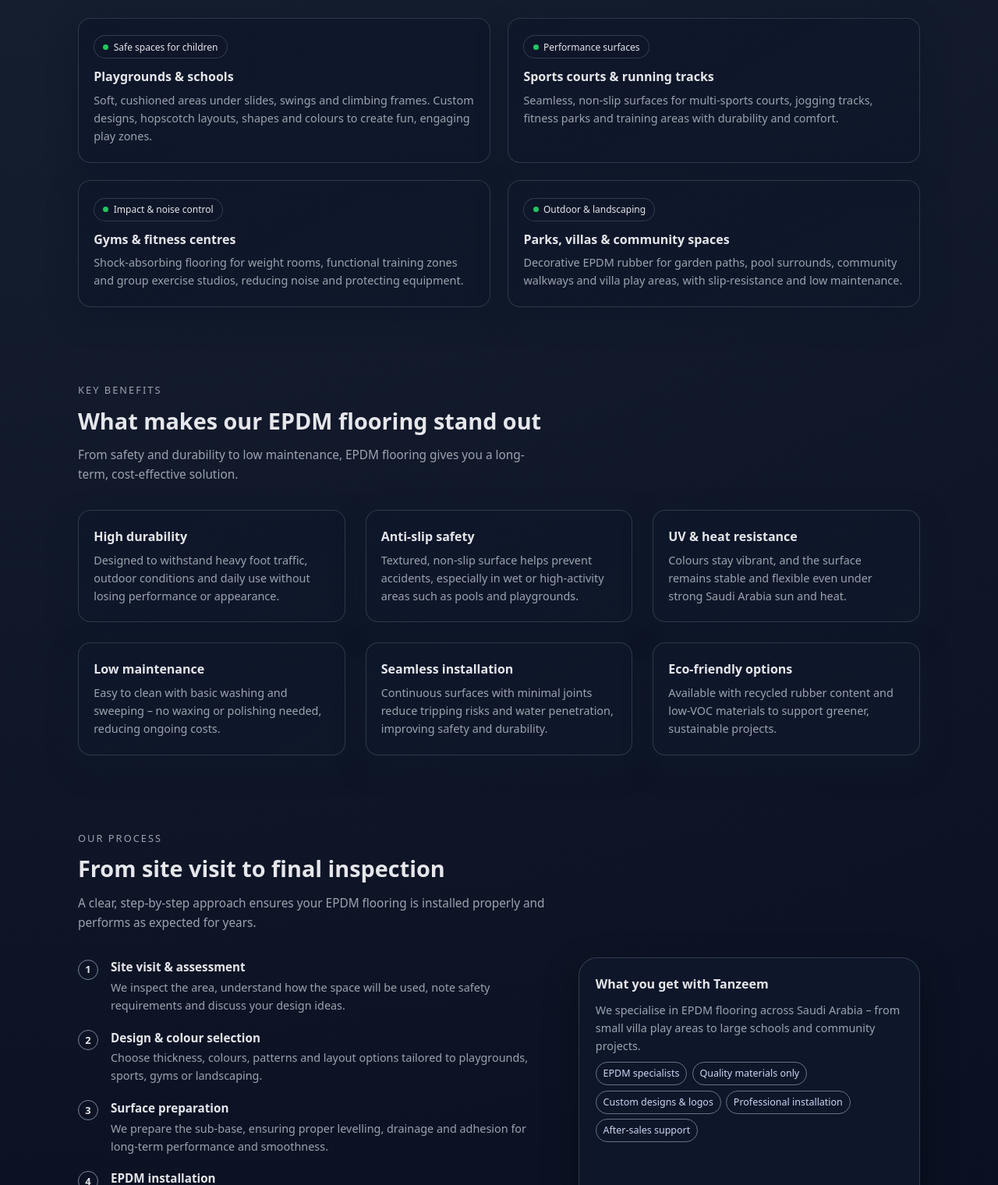
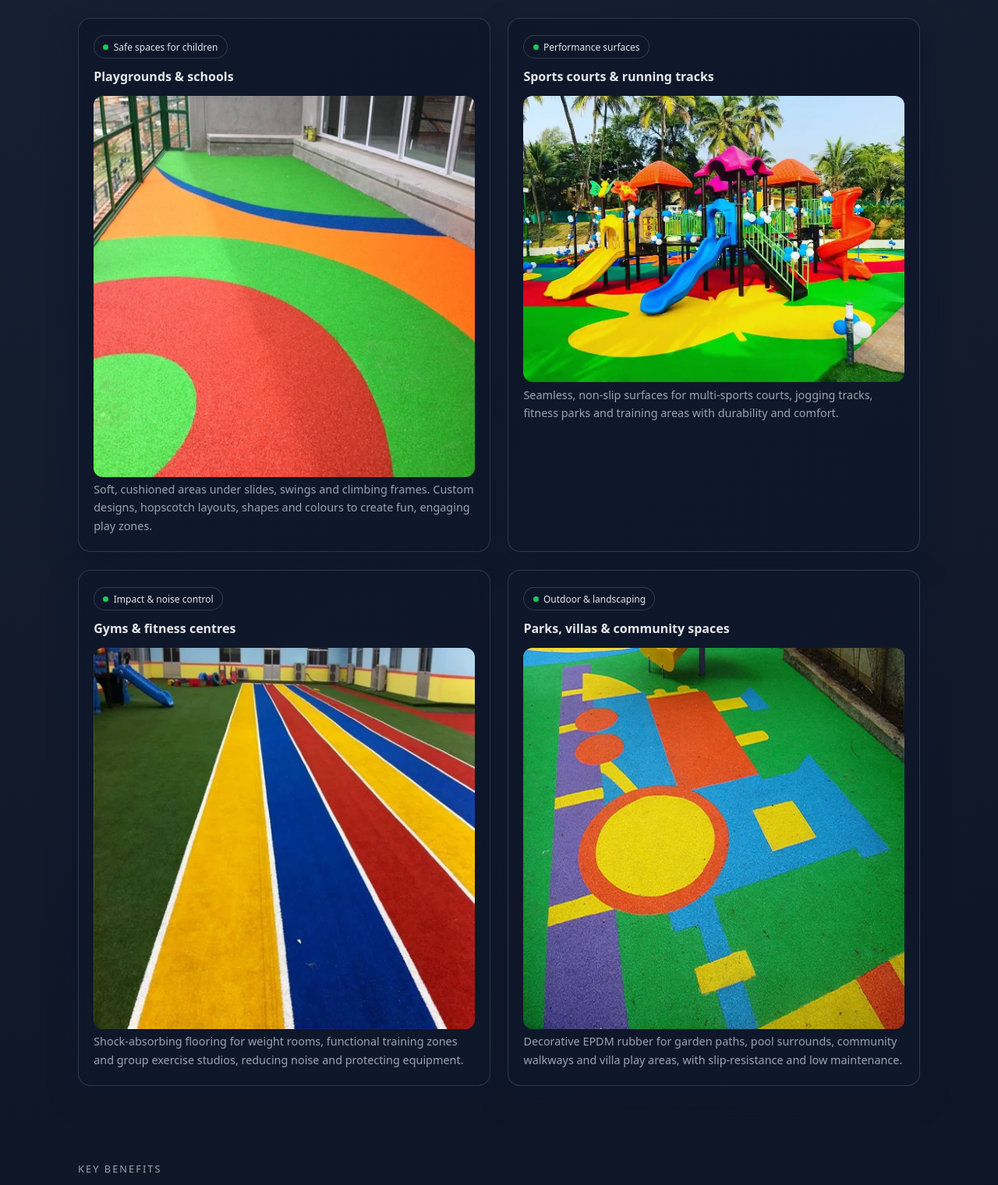
Before and after one commit to akbersl/floorweb, a plain HTML site: page index.html in a window 1280 px wide. Shown: the part 1520-3040 px from the top of the page at 78% size. Drawn offline with Linux system fonts and the light colour scheme.

Commit message:
Update index.html

```diff
--- a/index.html
+++ b/index.html
@@ -1,7 +1,6 @@
 <!DOCTYPE html>
 <html lang="en">
-<head>
-  <meta charset="UTF-8" />
+<head>  <meta charset="UTF-8" />
   <title>Premium EPDM Flooring in Saudi Arabia | Tanzeem</title>
   <meta name="description"
         content="Upgrade your play areas, gyms, and outdoor spaces with premium EPDM flooring in Saudi Arabia. Non-slip, UV & heat resistant, highly durable, and easy to maintain. Book a free site visit today with Tanzeem.">
@@ -925,6 +924,7 @@
           <article class="card">
             <span class="chip"><span class="chip-dot"></span>Safe spaces for children</span>
             <h3 class="card-title" style="margin-top: 0.7rem;">Playgrounds & schools</h3>
+            <img src="Durable-EPDM-flooring-installed-in-Dubai-outdoor-play-area.webp" alt="Colourful EPDM flooring for playgrounds and schools" style="margin-top:0.7rem;border-radius:12px;max-width:100%;height:auto;">
             <p class="card-text">
               Soft, cushioned areas under slides, swings and climbing frames. Custom designs, hopscotch layouts, shapes
               and colours to create fun, engaging play zones.
@@ -934,6 +934,7 @@
           <article class="card">
             <span class="chip"><span class="chip-dot"></span>Performance surfaces</span>
             <h3 class="card-title" style="margin-top: 0.7rem;">Sports courts & running tracks</h3>
+            <img src="EPDM-Flooring-In-Dubai.webp" alt="EPDM sports court and playground flooring" style="margin-top:0.7rem;border-radius:12px;max-width:100%;height:auto;">
             <p class="card-text">
               Seamless, non-slip surfaces for multi-sports courts, jogging tracks, fitness parks and training areas with
               durability and comfort.
@@ -943,6 +944,7 @@
           <article class="card">
             <span class="chip"><span class="chip-dot"></span>Impact & noise control</span>
             <h3 class="card-title" style="margin-top: 0.7rem;">Gyms & fitness centres</h3>
+            <img src="Epdm-Flooring-installation-services-Dubai.webp" alt="EPDM flooring for gym and fitness spaces" style="margin-top:0.7rem;border-radius:12px;max-width:100%;height:auto;">
             <p class="card-text">
               Shock-absorbing flooring for weight rooms, functional training zones and group exercise studios, reducing
               noise and protecting equipment.
@@ -952,6 +954,7 @@
           <article class="card">
             <span class="chip"><span class="chip-dot"></span>Outdoor & landscaping</span>
             <h3 class="card-title" style="margin-top: 0.7rem;">Parks, villas & community spaces</h3>
+            <img src="Slip-resistant-EPDM-flooring-in-a-Dubai-fitness-center.webp" alt="Decorative EPDM rubber flooring for parks and villas" style="margin-top:0.7rem;border-radius:12px;max-width:100%;height:auto;">
             <p class="card-text">
               Decorative EPDM rubber for garden paths, pool surrounds, community walkways and villa play areas, with
               slip-resistance and low maintenance.
```
